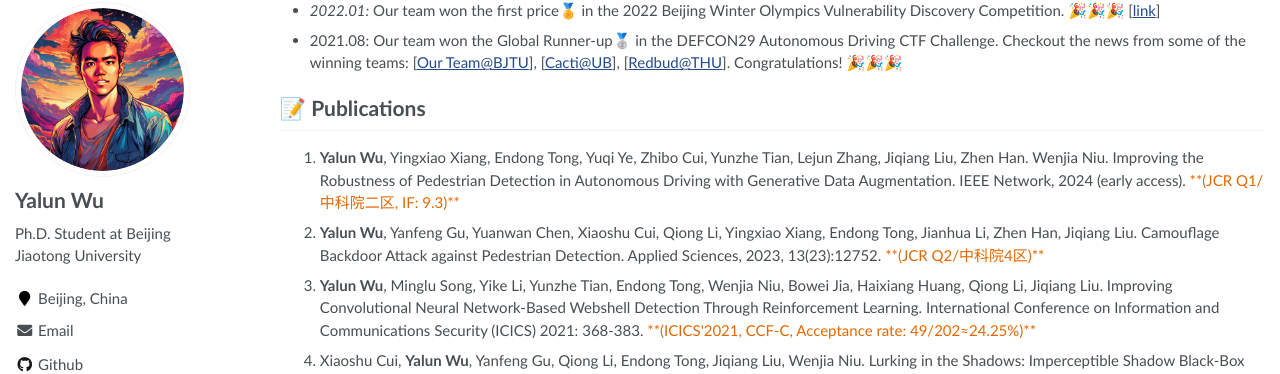
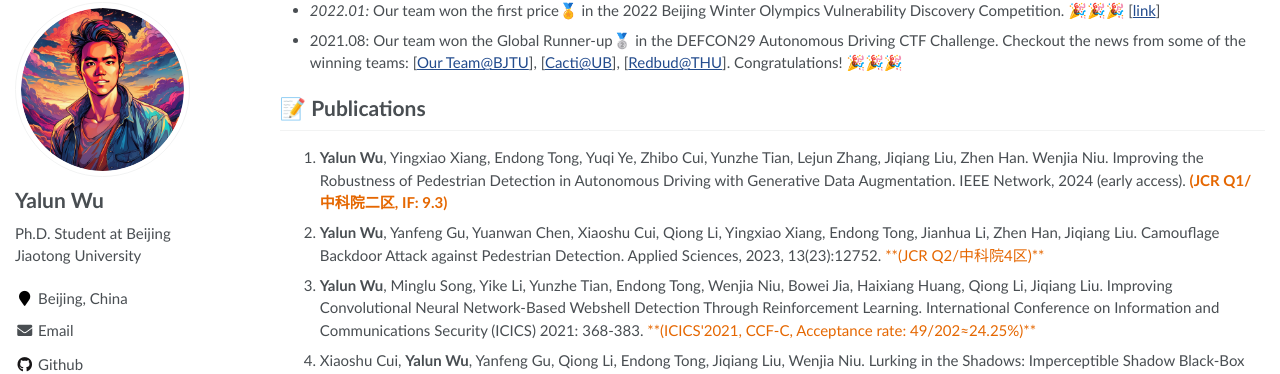
Before and after one commit to Allenpandas/Allenpandas.github.io, a Jekyll site: the page built from _pages/about.md, in a window 1280 px wide and 900 px high, scrolled down 724 px. Shown: the part 89-463 px from the top of the window. Built offline with Jekyll 4.4.1, drawn with Linux system fonts in a browser that asks for light colours.

Commit message:
test <b> tag

```diff
--- a/_pages/about.md
+++ b/_pages/about.md
@@ -49,7 +49,7 @@
 
 # 📝 Publications
 
-1. **Yalun Wu**, Yingxiao Xiang, Endong Tong, Yuqi Ye, Zhibo Cui, Yunzhe Tian, Lejun Zhang, Jiqiang Liu, Zhen Han. Wenjia Niu. Improving the Robustness of Pedestrian Detection in Autonomous Driving with Generative Data Augmentation. IEEE Network, 2024 (early access). <font color="#E56701">**(JCR Q1/中科院二区, IF: 9.3)**</font>
+1. **Yalun Wu**, Yingxiao Xiang, Endong Tong, Yuqi Ye, Zhibo Cui, Yunzhe Tian, Lejun Zhang, Jiqiang Liu, Zhen Han. Wenjia Niu. Improving the Robustness of Pedestrian Detection in Autonomous Driving with Generative Data Augmentation. IEEE Network, 2024 (early access). <font color="#E56701"><b>(JCR Q1/中科院二区, IF: 9.3)</b></font>
 2. **Yalun Wu**, Yanfeng Gu, Yuanwan Chen, Xiaoshu Cui, Qiong Li, Yingxiao Xiang, Endong Tong, Jianhua Li, Zhen Han, Jiqiang Liu. Camouflage Backdoor Attack against Pedestrian Detection. Applied Sciences, 2023, 13(23):12752.  <font color="#E56701">**(JCR Q2/中科院4区)**</font>
 3. **Yalun Wu**, Minglu Song, Yike Li, Yunzhe Tian, Endong Tong, Wenjia Niu, Bowei Jia, Haixiang Huang, Qiong Li, Jiqiang Liu. Improving Convolutional Neural Network-Based Webshell Detection Through Reinforcement Learning. International Conference on Information and Communications Security (ICICS)  2021: 368-383. <font color="#E56701">**(ICICS'2021, CCF-C, Acceptance rate: 49/202≈24.25%)**</font>
 4. Xiaoshu Cui, **Yalun Wu**, Yanfeng Gu, Qiong Li, Endong Tong, Jiqiang Liu, Wenjia Niu. Lurking in the Shadows: Imperceptible Shadow Black-Box Attacks against Lane Detection Models. International Conference on Knowledge Science, Engineering and Management(KSEM), 2024. <font color="#E56701">**(KSEM'2024, CCF-C)**</font>
```
